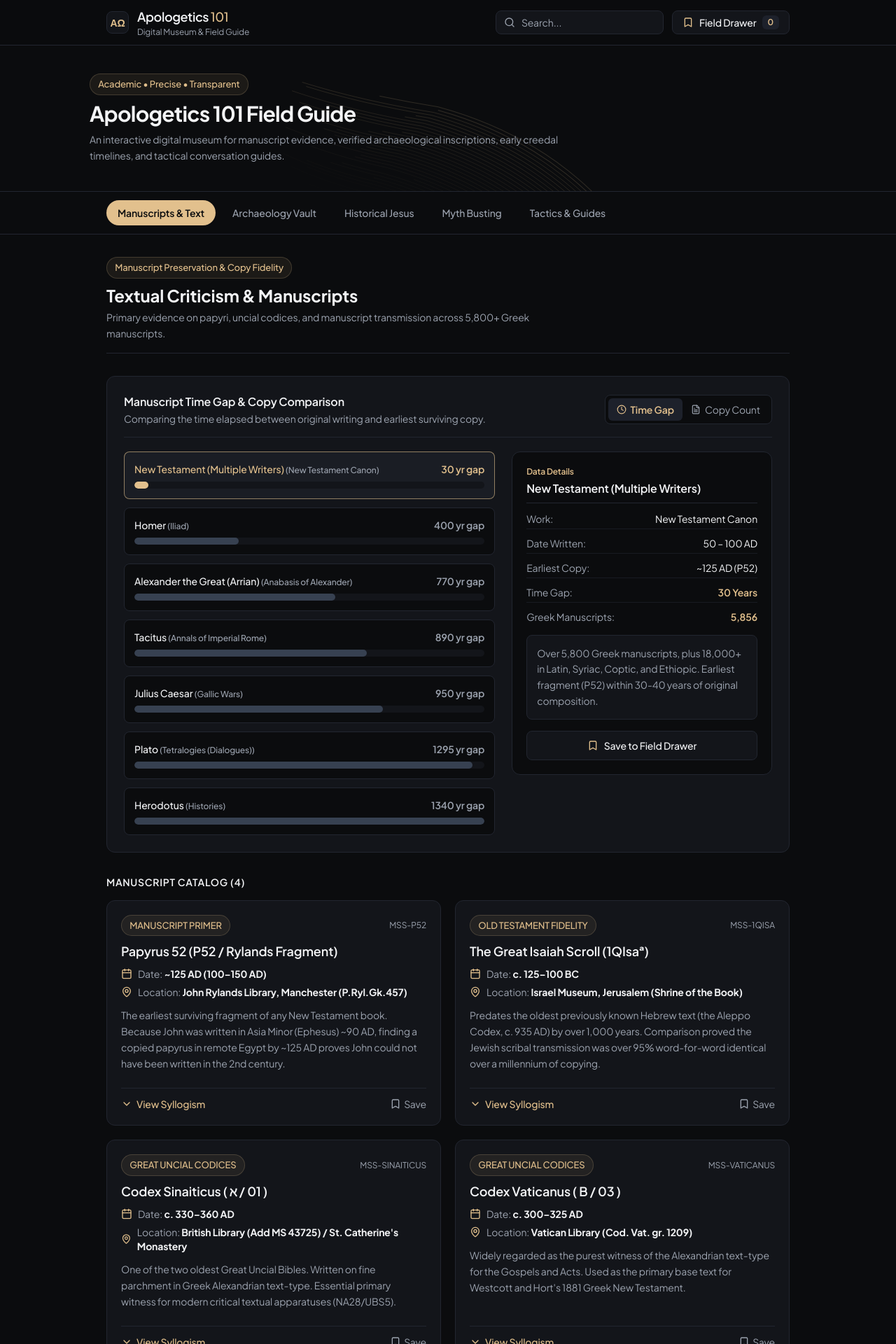
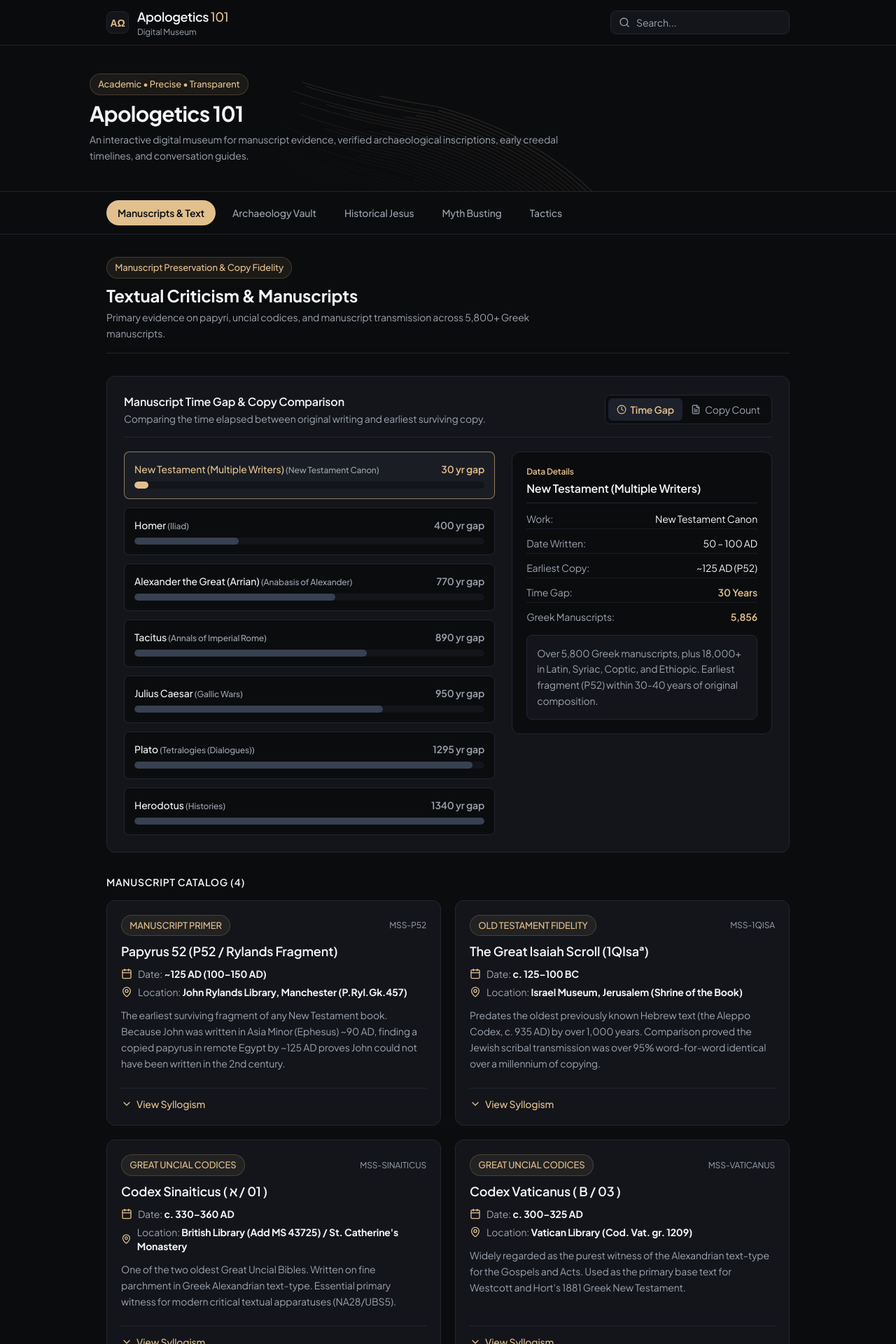
Before and after one commit to wicusolivier72-beep/APOLO, a React (Vite) app: page / in a window 1280 px wide. Shown: the top 1920 px of the page at 70% size. Built offline with nearby package versions, Linux system fonts and the light colour scheme.

Commit message:
remove: remove field guide and field drawer bookmark features across all views

```diff
--- a/src/App.jsx
+++ b/src/App.jsx
@@ -1,4 +1,4 @@
-import React, { useState, useEffect } from 'react';
+import React, { useState } from 'react';
 import Header from './components/layout/Header';
 import ModuleNav from './components/layout/ModuleNav';
 import TextualCriticismModule from './components/modules/TextualCriticismModule';
@@ -6,44 +6,11 @@ import ArchaeologyVaultModule from './components/modules/ArchaeologyVaultModule'
 import HistoricalJesusModule from './components/modules/HistoricalJesusModule';
 import MythBustingModule from './components/modules/MythBustingModule';
 import TacticsModule from './components/modules/TacticsModule';
-import CheatSheetDrawer from './components/ui/CheatSheetDrawer';
 import { FloatingPathsBackground } from '@/components/ui/floating-paths';
 
 export default function App() {
   const [activeModule, setActiveModule] = useState('module-1');
   const [searchFilter, setSearchFilter] = useState('');
-  const [isDrawerOpen, setIsDrawerOpen] = useState(false);
-  const [savedClips, setSavedClips] = useState(() => {
-    try {
-      const saved = localStorage.getItem('apolo_saved_clips');
-      return saved ? JSON.parse(saved) : [];
-    } catch (e) {
-      return [];
-    }
-  });
-
-  useEffect(() => {
-    try {
-      localStorage.setItem('apolo_saved_clips', JSON.stringify(savedClips));
-    } catch (e) {
-      console.error('Failed to save clips to local storage', e);
-    }
-  }, [savedClips]);
-
-  const handleSaveClip = (clip) => {
-    if (!savedClips.some((c) => c.title === clip.title)) {
-      setSavedClips([clip, ...savedClips]);
-      setIsDrawerOpen(true);
-    }
-  };
-
-  const handleRemoveClip = (index) => {
-    setSavedClips(savedClips.filter((_, i) => i !== index));
-  };
-
-  const handleClearAllClips = () => {
-    setSavedClips([]);
-  };
 
   return (
     <div className="min-h-screen bg-[#0B0C0E] text-[#F3F4F6] flex flex-col font-sans selection:bg-[#E2C08D] selection:text-[#0B0C0E] antialiased">
@@ -51,8 +18,6 @@ export default function App() {
       <Header
         searchFilter={searchFilter}
         setSearchFilter={setSearchFilter}
-        savedClipsCount={savedClips.length}
-        onOpenDrawer={() => setIsDrawerOpen(true)}
       />
 
       {/* Hero Section with Integrated Floating Paths Animated Background */}
@@ -61,10 +26,10 @@ export default function App() {
           <div className="max-w-5xl mx-auto space-y-2 relative z-10">
             <span className="subtle-badge">Academic • Precise • Transparent</span>
             <h2 className="text-2xl sm:text-3xl font-bold text-[#F3F4F6] tracking-tight">
-              Apologetics 101 Field Guide
+              Apologetics 101
             </h2>
             <p className="text-sm text-[#9CA3AF] max-w-2xl leading-relaxed">
-              An interactive digital museum for manuscript evidence, verified archaeological inscriptions, early creedal timelines, and tactical conversation guides.
+              An interactive digital museum for manuscript evidence, verified archaeological inscriptions, early creedal timelines, and conversation guides.
             </p>
           </div>
         </FloatingPathsBackground>
@@ -76,19 +41,19 @@ export default function App() {
       {/* Main Module Content */}
       <main className="flex-1 max-w-5xl w-full mx-auto px-4 sm:px-6 py-8">
         {activeModule === 'module-1' && (
-          <TextualCriticismModule searchFilter={searchFilter} onSaveClip={handleSaveClip} />
+          <TextualCriticismModule searchFilter={searchFilter} />
         )}
         {activeModule === 'module-2' && (
-          <ArchaeologyVaultModule searchFilter={searchFilter} onSaveClip={handleSaveClip} />
+          <ArchaeologyVaultModule searchFilter={searchFilter} />
         )}
         {activeModule === 'module-3' && (
-          <HistoricalJesusModule searchFilter={searchFilter} onSaveClip={handleSaveClip} />
+          <HistoricalJesusModule searchFilter={searchFilter} />
         )}
         {activeModule === 'module-4' && (
-          <MythBustingModule searchFilter={searchFilter} onSaveClip={handleSaveClip} />
+          <MythBustingModule searchFilter={searchFilter} />
         )}
         {activeModule === 'module-5' && (
-          <TacticsModule searchFilter={searchFilter} onSaveClip={handleSaveClip} />
+          <TacticsModule searchFilter={searchFilter} />
         )}
       </main>
 
@@ -98,7 +63,7 @@ export default function App() {
           <div className="flex items-center gap-2">
             <span className="w-1.5 h-1.5 rounded-full bg-[#E2C08D]"></span>
             <span className="text-[#F3F4F6] font-semibold">Apologetics 101</span>
-            <span>— Digital Museum & Field Guide</span>
+            <span>— Digital Museum</span>
           </div>
 
           <div className="text-xs text-[#6B7280]">
@@ -106,15 +71,6 @@ export default function App() {
           </div>
         </div>
       </footer>
-
-      {/* Field Drawer */}
-      <CheatSheetDrawer
-        isOpen={isDrawerOpen}
-        onClose={() => setIsDrawerOpen(false)}
-        savedClips={savedClips}
-        onRemoveClip={handleRemoveClip}
-        onClearAll={handleClearAllClips}
-      />
     </div>
   );
 }
--- a/src/components/interactive/ColumboSimulator.jsx
+++ b/src/components/interactive/ColumboSimulator.jsx
@@ -1,8 +1,8 @@
 import React, { useState } from 'react';
 import { columboQuestions, selfRefutingStatements } from '../../data/tacticsData';
-import { Bookmark, Sparkles } from 'lucide-react';
+import { Sparkles } from 'lucide-react';
 
-export default function ColumboSimulator({ onSaveClip }) {
+export default function ColumboSimulator() {
   const [activeTab, setActiveTab] = useState('columbo');
   const [selectedStatement, setSelectedStatement] = useState(selfRefutingStatements[0]);
 
@@ -113,22 +113,6 @@ export default function ColumboSimulator({ onSaveClip }) {
                 {selectedStatement.explanation}
               </div>
             </div>
-
-            {onSaveClip && (
-              <button
-                onClick={() =>
-                  onSaveClip({
-                    title: `Self-Refuting: "${selectedStatement.statement}"`,
-                    snippet: `Claim: "${selectedStatement.statement}" ➔ Question: "${selectedStatement.refutationQuestion}"`,
-                    category: 'Tactics'
-                  })
-                }
-                className="mt-4 w-full py-2.5 border border-[#222630] bg-[#13151A] hover:border-[#E2C08D] hover:text-[#E2C08D] text-[#F3F4F6] text-sm font-medium rounded-lg transition-all flex items-center justify-center gap-2"
-              >
-                <Bookmark className="w-4 h-4 text-[#E2C08D]" />
-                <span>Save to Field Drawer</span>
-              </button>
-            )}
           </div>
         </div>
       )}
--- a/src/components/interactive/ManuscriptGapVisualizer.jsx
+++ b/src/components/interactive/ManuscriptGapVisualizer.jsx
@@ -1,8 +1,8 @@
 import React, { useState } from 'react';
 import { manuscriptGapData } from '../../data/manuscriptsData';
-import { Clock, FileText, Bookmark } from 'lucide-react';
+import { Clock, FileText } from 'lucide-react';
 
-export default function ManuscriptGapVisualizer({ onSaveClip }) {
+export default function ManuscriptGapVisualizer() {
   const [activeMetric, setActiveMetric] = useState('gap');
   const [selectedAuthor, setSelectedAuthor] = useState(manuscriptGapData[0]);
 
@@ -125,25 +125,9 @@ export default function ManuscriptGapVisualizer({ onSaveClip }) {
             </div>
           </div>
 
-          <p className="text-sm text-[#9CA3AF] leading-relaxed mb-4 p-3.5 bg-[#13151A] rounded-lg border border-[#222630]">
+          <p className="text-sm text-[#9CA3AF] leading-relaxed p-3.5 bg-[#13151A] rounded-lg border border-[#222630]">
             {selectedAuthor.notes}
           </p>
-
-          {onSaveClip && (
-            <button
-              onClick={() =>
-                onSaveClip({
-                  title: `${selectedAuthor.author} Manuscript Gap`,
-                  snippet: `${selectedAuthor.author} (${selectedAuthor.work}): Written ${selectedAuthor.dateWritten}, earliest copy ${selectedAuthor.earliestCopy} (${selectedAuthor.timeGapYears} yr gap, ${selectedAuthor.copiesCount} MSS).`,
-                  category: 'Manuscripts'
-                })
-              }
-              className="w-full py-2.5 border border-[#222630] bg-[#13151A] hover:border-[#E2C08D] hover:text-[#E2C08D] text-[#F3F4F6] text-sm font-medium rounded-lg transition-all flex items-center justify-center gap-2"
-            >
-              <Bookmark className="w-4 h-4 text-[#E2C08D]" />
-              <span>Save to Field Drawer</span>
-            </button>
-          )}
         </div>
       </div>
     </div>
--- a/src/components/layout/Header.jsx
+++ b/src/components/layout/Header.jsx
@@ -1,7 +1,7 @@
 import React from 'react';
-import { Search, Bookmark } from 'lucide-react';
+import { Search } from 'lucide-react';
 
-export default function Header({ searchFilter, setSearchFilter, savedClipsCount, onOpenDrawer }) {
+export default function Header({ searchFilter, setSearchFilter }) {
   return (
     <header className="sticky top-0 z-40 bg-[#0B0C0E]/90 backdrop-blur-md border-b border-[#222630]">
       <div className="max-w-5xl mx-auto px-4 sm:px-6 h-16 flex items-center justify-between gap-4">
@@ -15,14 +15,13 @@ export default function Header({ searchFilter, setSearchFilter, savedClipsCount,
               Apologetics <span className="text-[#E2C08D] font-medium">101</span>
             </h1>
             <p className="text-xs text-[#9CA3AF]">
-              Digital Museum & Field Guide
+              Digital Museum
             </p>
           </div>
         </div>
 
-        {/* Search & Drawer button */}
-        <div className="flex items-center gap-3">
-          <div className="relative w-40 sm:w-60">
+        {/* Search */}
+        <div className="relative w-44 sm:w-64">
           <Search className="w-4 h-4 absolute left-3 top-1/2 -translate-y-1/2 text-[#9CA3AF]" />
           <input
             type="text"
@@ -40,18 +39,6 @@ export default function Header({ searchFilter, setSearchFilter, savedClipsCount,
             </button>
           )}
         </div>
-
-          <button
-            onClick={onOpenDrawer}
-            className="flex items-center gap-2 px-3.5 py-1.5 border border-[#222630] bg-[#13151A] hover:border-[#E2C08D] text-sm text-[#F3F4F6] transition-all rounded-lg"
-          >
-            <Bookmark className="w-4 h-4 text-[#E2C08D]" />
-            <span className="hidden sm:inline font-medium">Field Drawer</span>
-            <span className="bg-[#1D212B] text-[#E2C08D] px-2 py-0.5 text-xs rounded-md font-semibold">
-              {savedClipsCount}
-            </span>
-          </button>
-        </div>
       </div>
     </header>
   );
--- a/src/components/layout/ModuleNav.jsx
+++ b/src/components/layout/ModuleNav.jsx
@@ -5,7 +5,7 @@ export const modules = [
   { id: 'module-2', name: 'Archaeology Vault' },
   { id: 'module-3', name: 'Historical Jesus' },
   { id: 'module-4', name: 'Myth Busting' },
-  { id: 'module-5', name: 'Tactics & Guides' },
+  { id: 'module-5', name: 'Tactics' },
 ];
 
 export default function ModuleNav({ activeModule, setActiveModule }) {
--- a/src/components/modules/ArchaeologyVaultModule.jsx
+++ b/src/components/modules/ArchaeologyVaultModule.jsx
@@ -1,8 +1,8 @@
 import React, { useState } from 'react';
 import { archaeologyArtifacts } from '../../data/archaeologyData';
-import { Calendar, MapPin, ChevronDown, ChevronUp, Bookmark } from 'lucide-react';
+import { Calendar, MapPin, ChevronDown, ChevronUp } from 'lucide-react';
 
-export default function ArchaeologyVaultModule({ searchFilter, onSaveClip }) {
+export default function ArchaeologyVaultModule({ searchFilter }) {
   const [expandedCardId, setExpandedCardId] = useState(null);
 
   const filteredArtifacts = archaeologyArtifacts.filter((art) => {
@@ -76,22 +76,6 @@ export default function ArchaeologyVaultModule({ searchFilter, onSaveClip }) {
                   {isExpanded ? <ChevronUp className="w-4 h-4" /> : <ChevronDown className="w-4 h-4" />}
                   <span>{isExpanded ? 'Hide Details' : 'View Inscription'}</span>
                 </button>
-
-                {onSaveClip && (
-                  <button
-                    onClick={() =>
-                      onSaveClip({
-                        title: art.title,
-                        snippet: `${art.title} (${art.date}): ${art.summary} Inscription: ${art.primaryInscription}`,
-                        category: 'Archaeology'
-                      })
-                    }
-                    className="flex items-center gap-1 text-[#9CA3AF] hover:text-[#F3F4F6]"
-                  >
-                    <Bookmark className="w-4 h-4" />
-                    <span>Save</span>
-                  </button>
-                )}
               </div>
             </div>
           );
--- a/src/components/modules/HistoricalJesusModule.jsx
+++ b/src/components/modules/HistoricalJesusModule.jsx
@@ -1,9 +1,8 @@
 import React from 'react';
 import { creedTimelineSteps, nonChristianHistorians } from '../../data/creedsJesusData';
 import MinimalFactsMatrix from '../interactive/MinimalFactsMatrix';
-import { Bookmark } from 'lucide-react';
 
-export default function HistoricalJesusModule({ searchFilter, onSaveClip }) {
+export default function HistoricalJesusModule({ searchFilter }) {
   return (
     <div className="space-y-8">
       {/* Module Header */}
@@ -45,7 +44,7 @@ export default function HistoricalJesusModule({ searchFilter, onSaveClip }) {
       </div>
 
       {/* Minimal Facts */}
-      <MinimalFactsMatrix onSaveClip={onSaveClip} />
+      <MinimalFactsMatrix />
 
       {/* Non-Christian Historians */}
       <div>
@@ -74,21 +73,6 @@ export default function HistoricalJesusModule({ searchFilter, onSaveClip }) {
 
               <div className="pt-3 border-t border-[#222630] mt-3 flex items-center justify-between text-sm">
                 <span className="text-xs text-[#9CA3AF]">Historical Witness</span>
-                {onSaveClip && (
-                  <button
-                    onClick={() =>
-                      onSaveClip({
-                        title: h.historian,
-                        snippet: `${h.historian} (${h.work}): "${h.quote}"`,
-                        category: 'Witness'
-                      })
-                    }
-                    className="flex items-center gap-1 text-[#9CA3AF] hover:text-[#F3F4F6]"
-                  >
-                    <Bookmark className="w-4 h-4" />
-                    <span>Save</span>
-                  </button>
-                )}
               </div>
             </div>
           ))}
--- a/src/components/modules/MythBustingModule.jsx
+++ b/src/components/modules/MythBustingModule.jsx
@@ -1,8 +1,7 @@
 import React from 'react';
 import { mythBustingList } from '../../data/mythsData';
-import { Bookmark } from 'lucide-react';
 
-export default function MythBustingModule({ searchFilter, onSaveClip }) {
+export default function MythBustingModule({ searchFilter }) {
   const filteredMyths = mythBustingList.filter((m) => {
     if (!searchFilter) return true;
     const q = searchFilter.toLowerCase();
@@ -62,25 +61,6 @@ export default function MythBustingModule({ searchFilter, onSaveClip }) {
                 ))}
               </ul>
             </div>
-
-            <div className="pt-3 border-t border-[#222630] mt-4 flex items-center justify-between text-sm">
-              <span className="text-xs text-[#9CA3AF]">Myth Card</span>
-              {onSaveClip && (
-                <button
-                  onClick={() =>
-                    onSaveClip({
-                      title: `Myth Bust: ${myth.claim}`,
-                      snippet: `Myth: "${myth.claim}" ➔ Reality: ${myth.historicalReality} Primary evidence: ${myth.primaryEvidence}`,
-                      category: 'Myth Bust'
-                    })
-                  }
-                  className="flex items-center gap-1 text-[#9CA3AF] hover:text-[#F3F4F6]"
-                >
-                  <Bookmark className="w-4 h-4" />
-                  <span>Save</span>
-                </button>
-              )}
-            </div>
           </div>
         ))}
       </div>
--- a/src/components/modules/TacticsModule.jsx
+++ b/src/components/modules/TacticsModule.jsx
@@ -1,21 +1,21 @@
 import React from 'react';
 import ColumboSimulator from '../interactive/ColumboSimulator';
 
-export default function TacticsModule({ onSaveClip }) {
+export default function TacticsModule() {
   return (
     <div className="space-y-8">
       {/* Module Header */}
       <div className="border-b border-[#222630] pb-4">
         <span className="subtle-badge">Conversational Strategy</span>
         <h2 className="text-2xl font-bold text-[#F3F4F6] mt-2">
-          Tactics & Field Guides
+          Tactics & Conversation Guides
         </h2>
         <p className="text-sm text-[#9CA3AF] mt-1 max-w-2xl leading-relaxed">
           Practical, non-defensive frameworks for asking questions, shifting the burden of proof, and clarifying points.
         </p>
       </div>
 
-      <ColumboSimulator onSaveClip={onSaveClip} />
+      <ColumboSimulator />
     </div>
   );
 }
--- a/src/components/modules/TextualCriticismModule.jsx
+++ b/src/components/modules/TextualCriticismModule.jsx
@@ -1,9 +1,9 @@
 import React, { useState } from 'react';
 import { manuscriptsList } from '../../data/manuscriptsData';
 import ManuscriptGapVisualizer from '../interactive/ManuscriptGapVisualizer';
-import { Calendar, MapPin, ChevronDown, ChevronUp, Bookmark } from 'lucide-react';
+import { Calendar, MapPin, ChevronDown, ChevronUp } from 'lucide-react';
 
-export default function TextualCriticismModule({ searchFilter, onSaveClip }) {
+export default function TextualCriticismModule({ searchFilter }) {
   const [expandedCardId, setExpandedCardId] = useState(null);
 
   const filteredMSS = manuscriptsList.filter((item) => {
@@ -30,7 +30,7 @@ export default function TextualCriticismModule({ searchFilter, onSaveClip }) {
       </div>
 
       {/* Visualizer */}
-      <ManuscriptGapVisualizer onSaveClip={onSaveClip} />
+      <ManuscriptGapVisualizer />
 
       {/* Catalog */}
       <div>
@@ -85,22 +85,6 @@ export default function TextualCriticismModule({ searchFilter, onSaveClip }) {
                     {isExpanded ? <ChevronUp className="w-4 h-4" /> : <ChevronDown className="w-4 h-4" />}
                     <span>{isExpanded ? 'Hide Syllogism' : 'View Syllogism'}</span>
                   </button>
-
-                  {onSaveClip && (
-                    <button
-                      onClick={() =>
-                        onSaveClip({
-                          title: mss.designation,
-                          snippet: `${mss.designation} (${mss.date}): ${mss.significance}`,
-                          category: 'Manuscript'
-                        })
-                      }
-                      className="flex items-center gap-1 text-[#9CA3AF] hover:text-[#F3F4F6]"
-                    >
-                      <Bookmark className="w-4 h-4" />
-                      <span>Save</span>
-                    </button>
-                  )}
                 </div>
               </div>
             );
```
Also changed, not shown: src/components/interactive/MinimalFactsMatrix.jsx (+3 -19 lines). Lines whose indentation alone changed are shown as unchanged.
